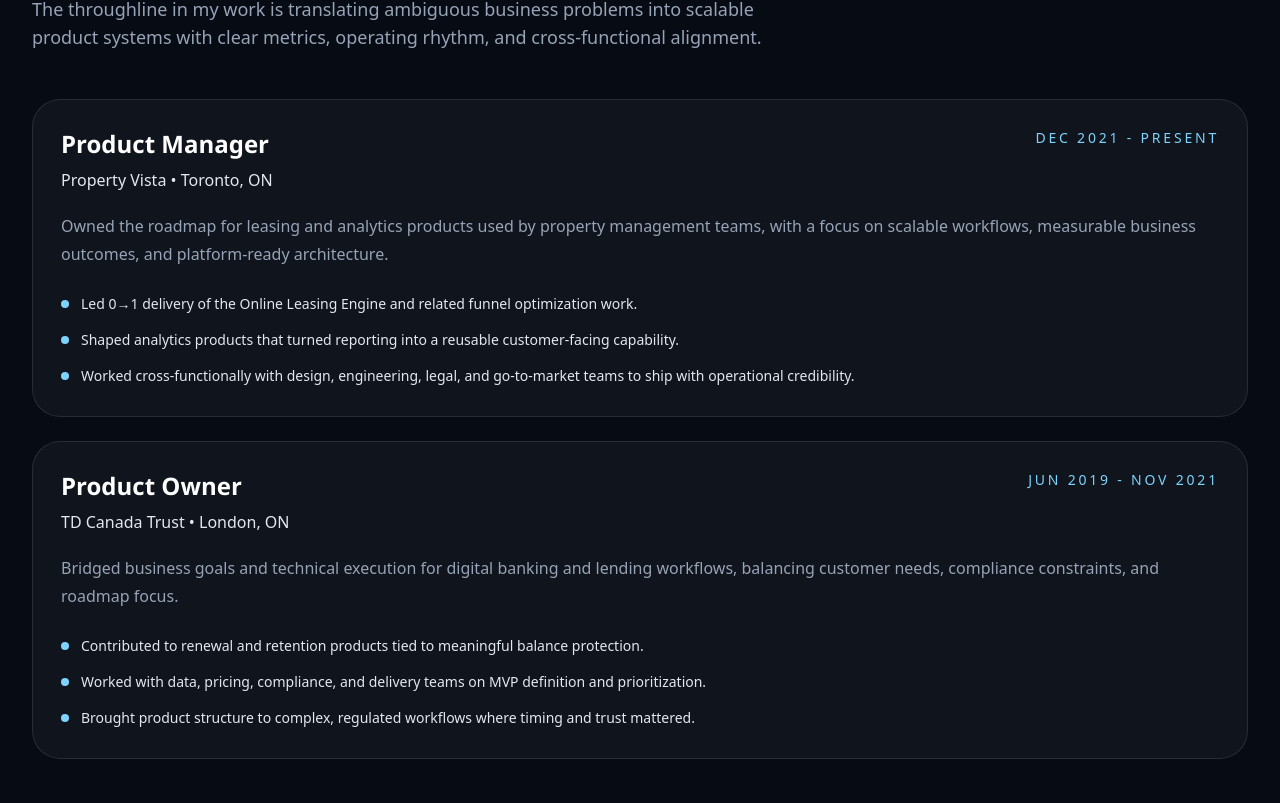
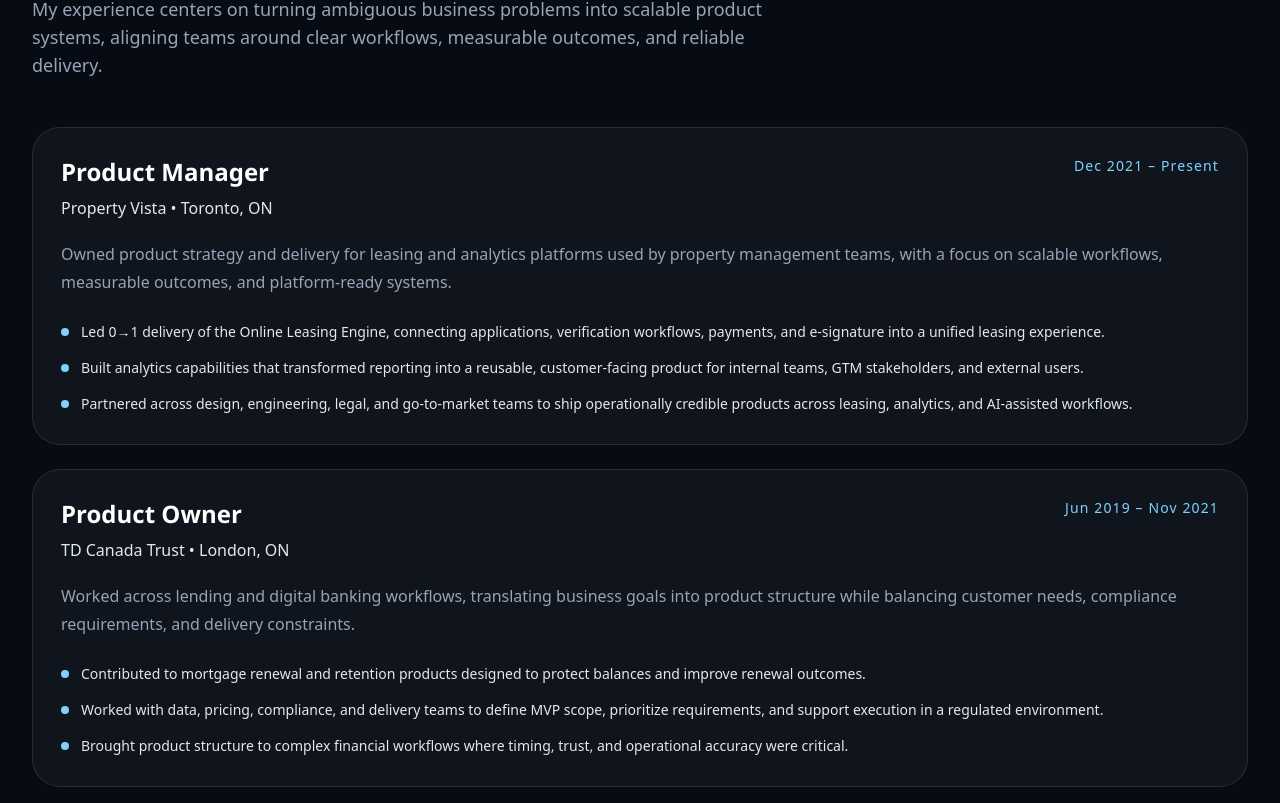
Before and after one commit to Jaau250/product-manager-portfolio, a Next.js app: page / in a window 1280 px wide. Shown: the part 6837-7640 px from the top of the page. Built offline with nearby package versions, Linux system fonts and the light colour scheme; no server answers.

Commit message:
Refine experience section copy and timeline dates

```diff
--- a/components/sections/experience-section.tsx
+++ b/components/sections/experience-section.tsx
@@ -7,8 +7,8 @@
     <section id="experience" className="section-shell">
       <SectionHeading
         eyebrow="Experience"
-        title="Product ownership across PropTech and financial services"
-        description="The throughline in my work is translating ambiguous business problems into scalable product systems with clear metrics, operating rhythm, and cross-functional alignment."
+        title="Product leadership across PropTech and financial services"
+        description="My experience centers on turning ambiguous business problems into scalable product systems, aligning teams around clear workflows, measurable outcomes, and reliable delivery."
       />
 
       <div className="mt-12 grid gap-6">
--- a/components/timeline-item.tsx
+++ b/components/timeline-item.tsx
@@ -17,7 +17,7 @@
             {company} • {location}
           </p>
         </div>
-        <p className="text-sm uppercase tracking-[0.2em] text-accent">{period}</p>
+        <p className="text-sm tracking-[0.08em] text-accent">{period}</p>
       </div>
 
       <p className="mt-5 text-base leading-7 text-mist">{summary}</p>
--- a/content/portfolio.ts
+++ b/content/portfolio.ts
@@ -548,26 +548,26 @@
     role: "Product Manager",
     company: "Property Vista",
     location: "Toronto, ON",
-    period: "Dec 2021 - Present",
+    period: "Dec 2021 – Present",
     summary:
-      "Owned the roadmap for leasing and analytics products used by property management teams, with a focus on scalable workflows, measurable business outcomes, and platform-ready architecture.",
+      "Owned product strategy and delivery for leasing and analytics platforms used by property management teams, with a focus on scalable workflows, measurable outcomes, and platform-ready systems.",
     highlights: [
-      "Led 0→1 delivery of the Online Leasing Engine and related funnel optimization work.",
-      "Shaped analytics products that turned reporting into a reusable customer-facing capability.",
-      "Worked cross-functionally with design, engineering, legal, and go-to-market teams to ship with operational credibility."
+      "Led 0→1 delivery of the Online Leasing Engine, connecting applications, verification workflows, payments, and e-signature into a unified leasing experience.",
+      "Built analytics capabilities that transformed reporting into a reusable, customer-facing product for internal teams, GTM stakeholders, and external users.",
+      "Partnered across design, engineering, legal, and go-to-market teams to ship operationally credible products across leasing, analytics, and AI-assisted workflows."
     ]
   },
   {
     role: "Product Owner",
     company: "TD Canada Trust",
     location: "London, ON",
-    period: "Jun 2019 - Nov 2021",
+    period: "Jun 2019 – Nov 2021",
     summary:
-      "Bridged business goals and technical execution for digital banking and lending workflows, balancing customer needs, compliance constraints, and roadmap focus.",
+      "Worked across lending and digital banking workflows, translating business goals into product structure while balancing customer needs, compliance requirements, and delivery constraints.",
     highlights: [
-      "Contributed to renewal and retention products tied to meaningful balance protection.",
-      "Worked with data, pricing, compliance, and delivery teams on MVP definition and prioritization.",
-      "Brought product structure to complex, regulated workflows where timing and trust mattered."
+      "Contributed to mortgage renewal and retention products designed to protect balances and improve renewal outcomes.",
+      "Worked with data, pricing, compliance, and delivery teams to define MVP scope, prioritize requirements, and support execution in a regulated environment.",
+      "Brought product structure to complex financial workflows where timing, trust, and operational accuracy were critical."
     ]
   }
 ];
```
